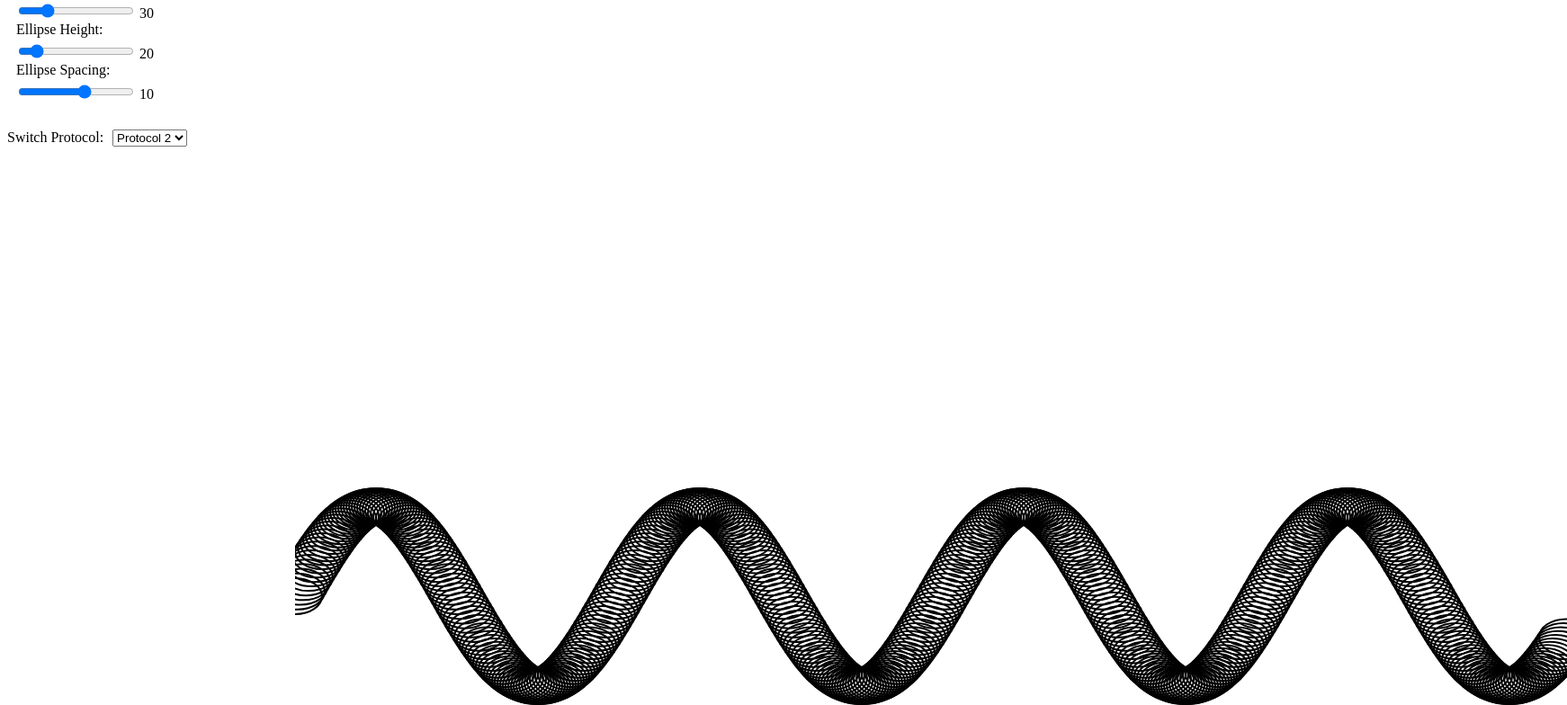
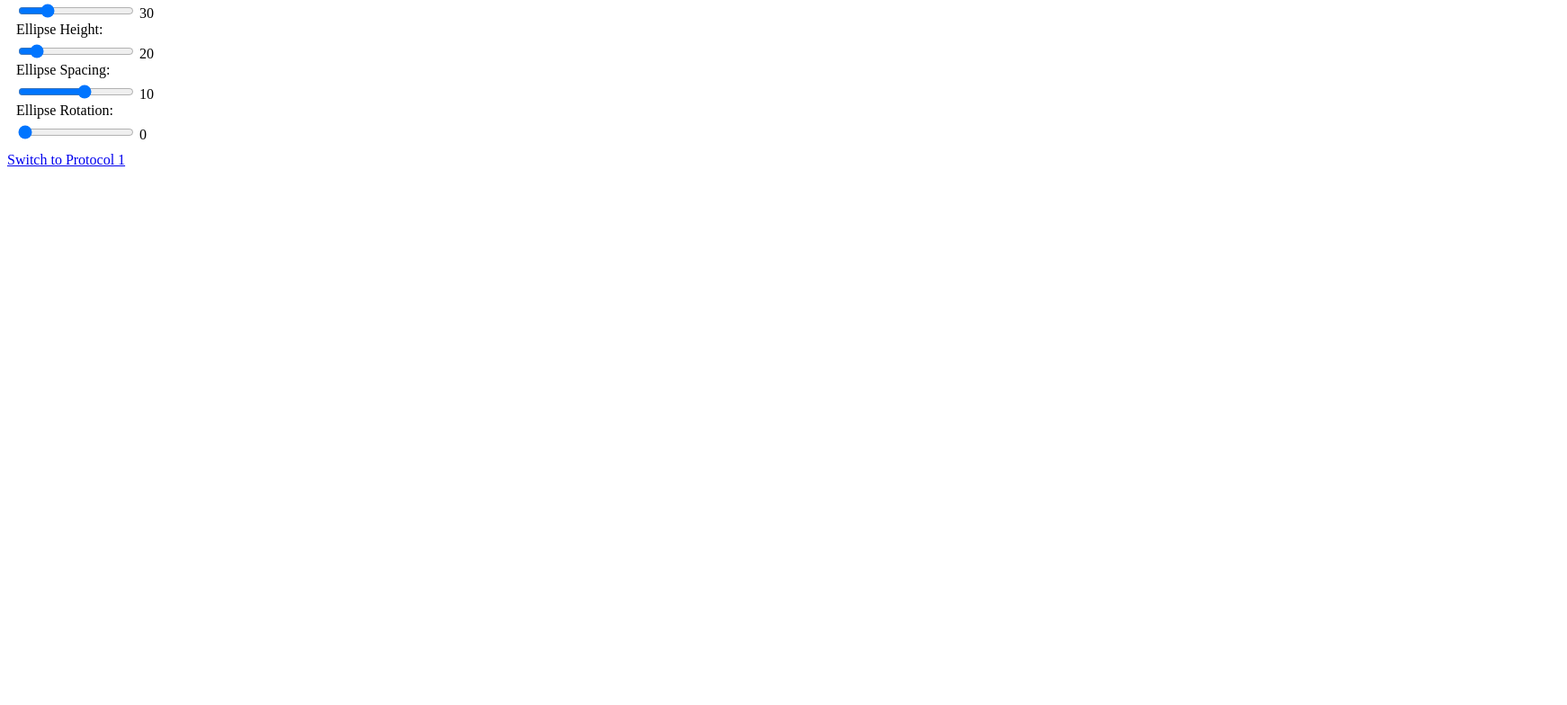
Before and after one commit to Twarner491/GPENT, a plain HTML site: page Code/artGeneration/protocol2.html in a window 1280 px wide. Shown: the part 381-1165 px from the top of the page at 90% size, 1742 px wide, since content can reach past the window. Drawn offline with Linux system fonts and the light colour scheme.

Commit message:
added useless slider

```diff
--- a/Code/artGeneration/protocol2.html
+++ b/Code/artGeneration/protocol2.html
@@ -54,19 +54,18 @@
             <input type="range" id="ellipseSpacing" min="0.2" max="5" value="3" step="0.1">
             <span id="ellipseSpacingValue">10</span>
             <br>
+
+            <label for="ellipseRotation">Ellipse Rotation:</label>
+            <input type="range" id="ellipseRotation" min="0" max="360" value="0">
+            <span id="ellipseRotationValue">0</span>
+            <br>
         </div>
     </div>
 
-    <div class="switch-protocol">
-        <label for="switchProtocol">Switch Protocol:</label>
-        <select id="switchProtocol">
-            <option value="index.html">Protocol 1</option>
-            <option value="protocol2.html" selected>Protocol 2</option>
-        </select>
-    </div>
+    <a href="protocol1.html">Switch to Protocol 1</a>
 
     <div id="canvas">
-        <svg id="svgContainer" width="1414" height="1000"></svg>
+        <svg id="svgContainer" width="1188px" height="1682px"></svg>
     </div>
 
     <script src="protocol2.js"></script>
--- a/Code/artGeneration/protocol2.js
+++ b/Code/artGeneration/protocol2.js
@@ -7,7 +7,8 @@ function generateArt() {
     const shiftY = parseInt(document.getElementById("shiftY").value);
     const ellipseWidth = parseInt(document.getElementById("ellipseWidth").value);
     const ellipseHeight = parseInt(document.getElementById("ellipseHeight").value);
-    const ellipseSpacing = parseInt(document.getElementById("ellipseSpacing").value);
+    const ellipseSpacing = parseFloat(document.getElementById("ellipseSpacing").value);
+    const ellipseRotation = parseInt(document.getElementById("ellipseRotation").value);
 
     const svgContainer = document.getElementById("svgContainer");
     svgContainer.innerHTML = "";
@@ -35,19 +36,7 @@ function generateArt() {
         ellipse.setAttribute("fill", "none");
         ellipse.setAttribute("stroke", "black");
         ellipse.setAttribute("stroke-width", "2");
+        ellipse.setAttribute("transform", `rotate(${ellipseRotation}, ${x}, ${y})`);
         svgContainer.appendChild(ellipse);
     }
 }
-
-  // Attach event listeners to the sliders
-  const sliders = document.querySelectorAll('input[type="range"]');
-  sliders.forEach((slider) => {
-    slider.addEventListener("input", () => {
-      const valueSpan = document.getElementById(`${slider.id}Value`);
-      valueSpan.textContent = slider.value;
-      generateArt();
-    });
-  });
-
-  // Generate initial art
-  generateArt();
```
Lines whose indentation alone changed are shown as unchanged.
